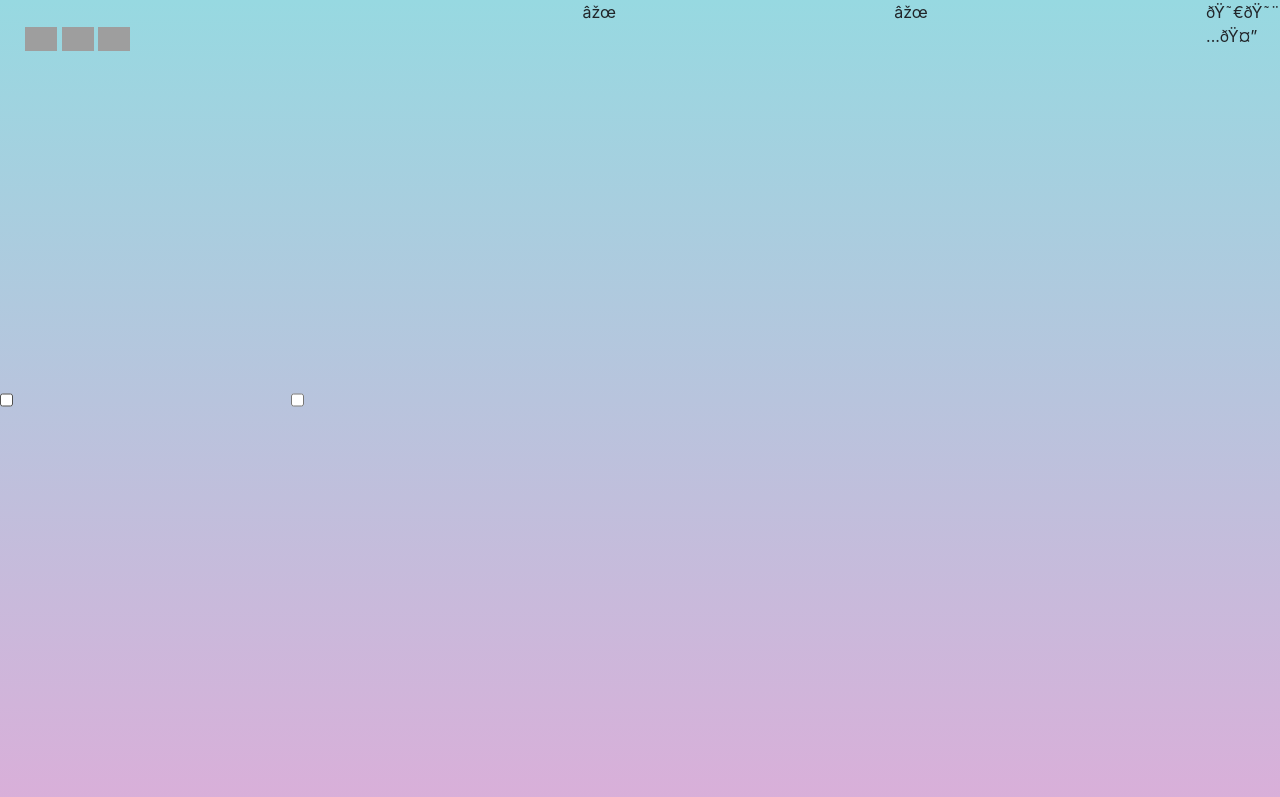
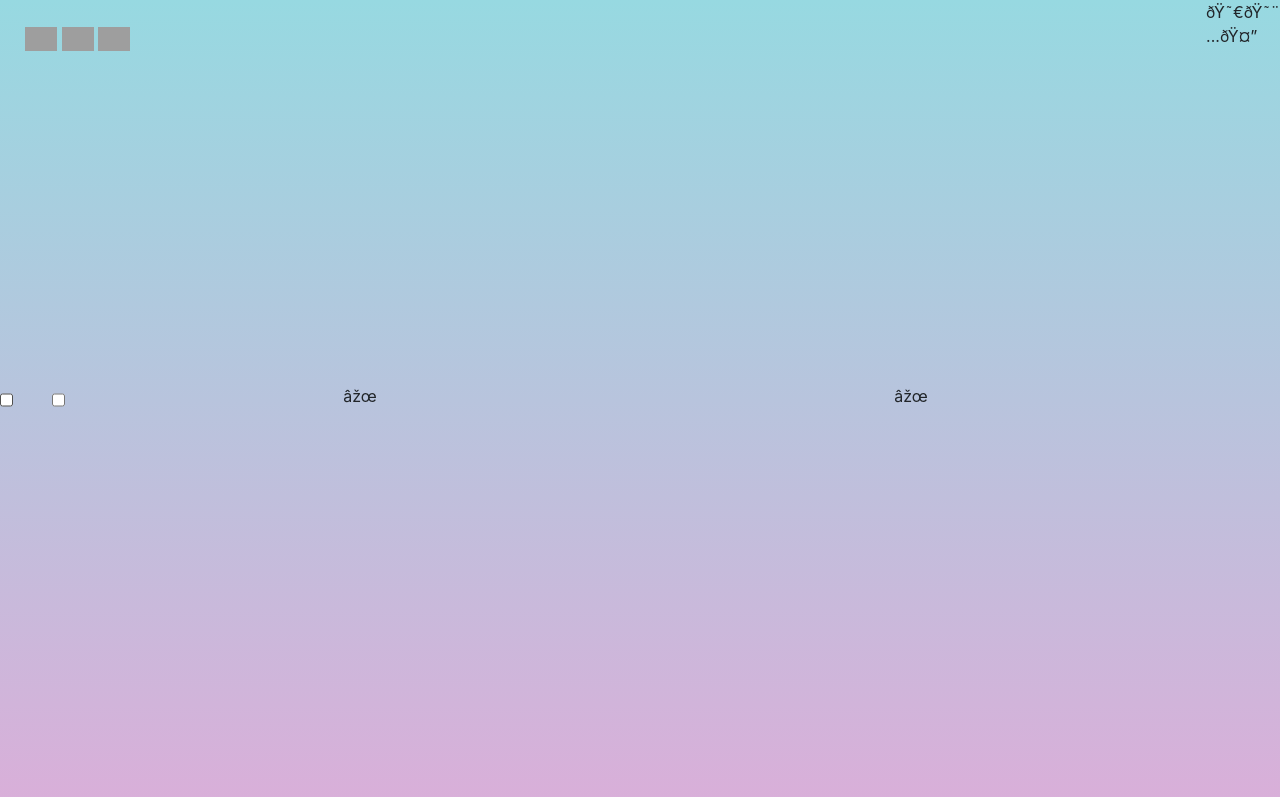
Before and after one commit to stewilondanga/indeterminate-checkz, a plain HTML site: page index.html in a window 1280 px wide. Shown: the top 797 px of the page. Drawn offline with nearby package versions, Linux system fonts and the light colour scheme; grey boxes are pictures that could not be loaded.

Commit message:
add css/styles.css

```diff
--- a/css/styles.css
+++ b/css/styles.css
@@ -29,12 +29,13 @@
   justify-content: space-between;
 }
 
-/*.wrapper {
+.wrapper {
   flex: 0 0 40%;
   justify-content: center;
   align-items: center;
 }
-.wrapper:hover {
+
+/*.wrapper:hover {
   cursor: pointer;
 }
 .wrapper:hover .sign {
```
